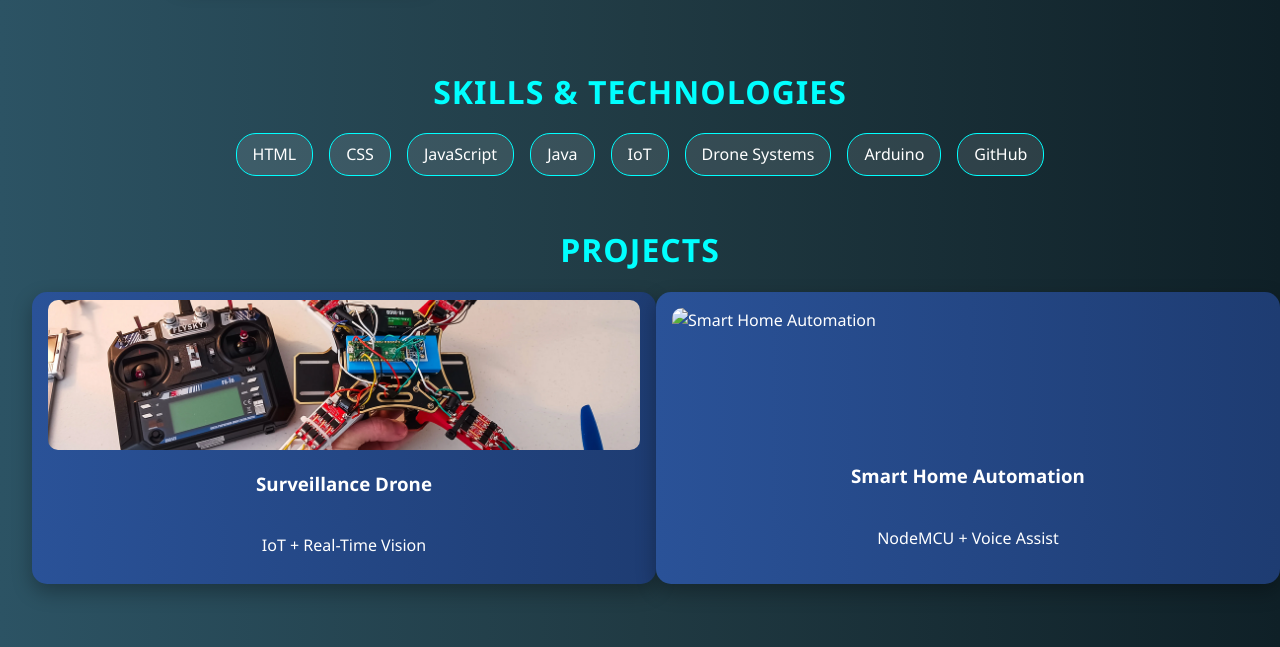
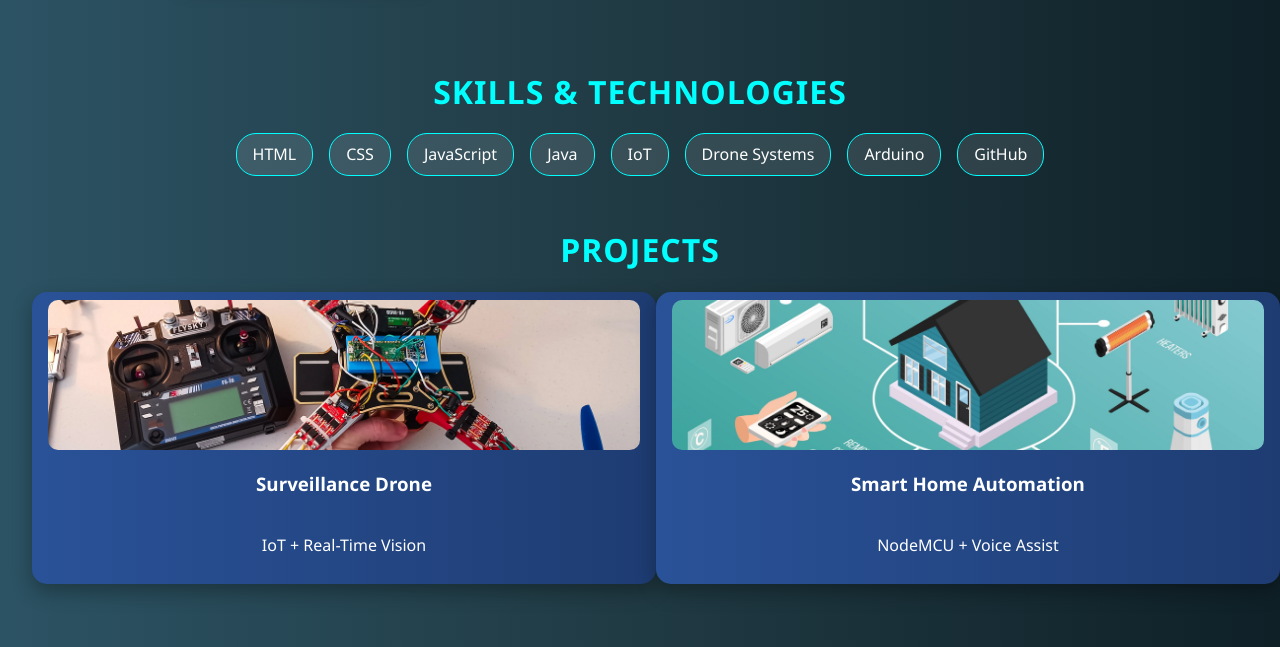
Before and after one commit to PREMKUMAR-S-VSB/MY-PORTFOLIO, a plain HTML site: page index.html in a window 1280 px wide. Shown: the part 556-1203 px from the top of the page. Drawn offline with Linux system fonts and the light colour scheme.

Commit message:
Update index.html

```diff
--- a/index.html
+++ b/index.html
@@ -207,7 +207,7 @@
     <div class="card">
       <div class="inner">
         <div class="front" style="background-color: #000;">
-          <img src="images\SMART HA.jpg" alt="Smart Home Automation" style="width:100%; height:150px; object-fit:cover; border-radius:10px;">
+          <img src="https://github.com/PREMKUMAR-S-VSB/MY-PORTFOLIO/blob/main/SMART%20HA.jpg?raw=true" alt="Smart Home Automation" style="width:100%; height:150px; object-fit:cover; border-radius:10px;">
           <h3>Smart Home Automation</h3>
           <p>NodeMCU + Voice Assist</p>
         </div>
```
